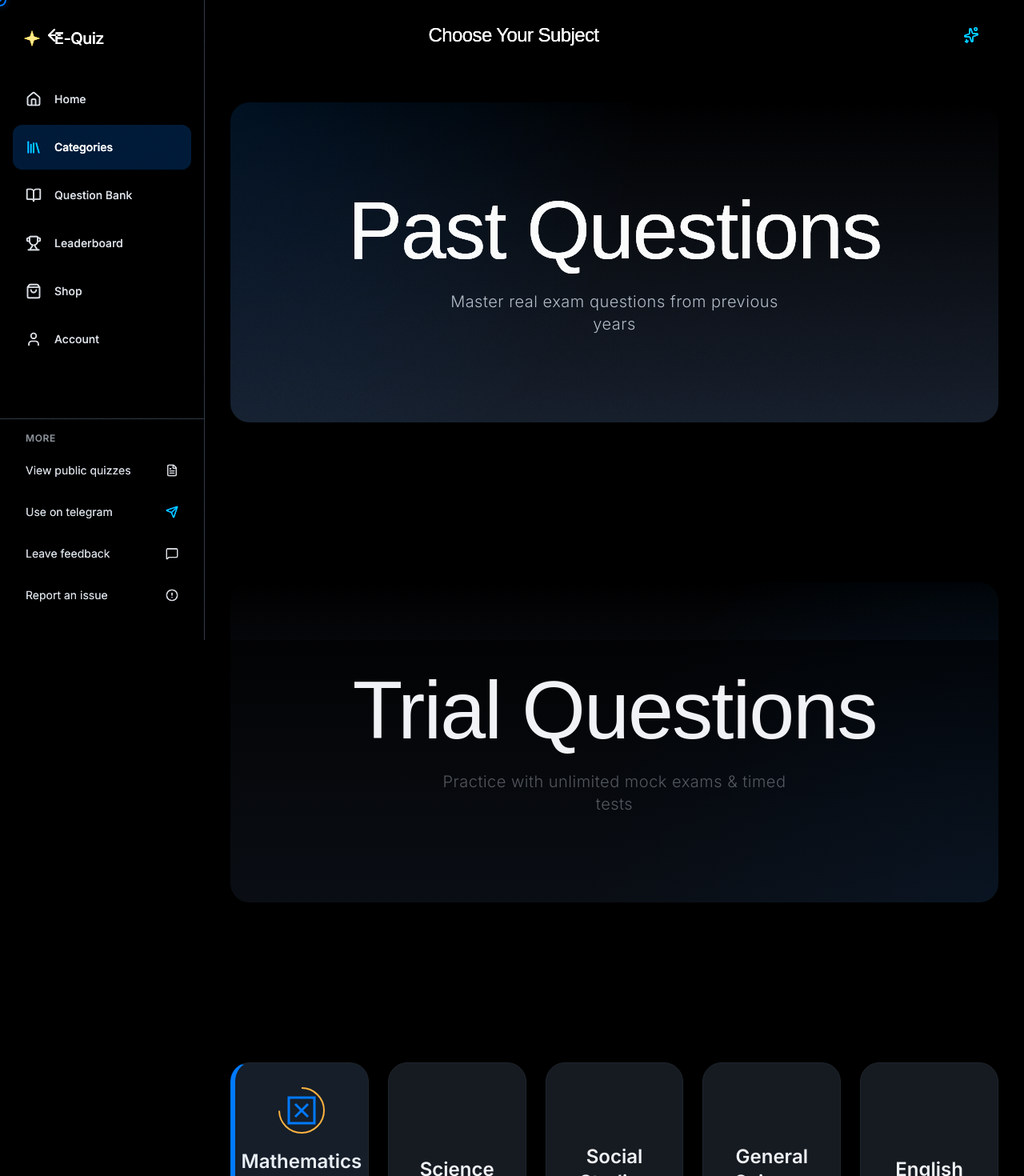
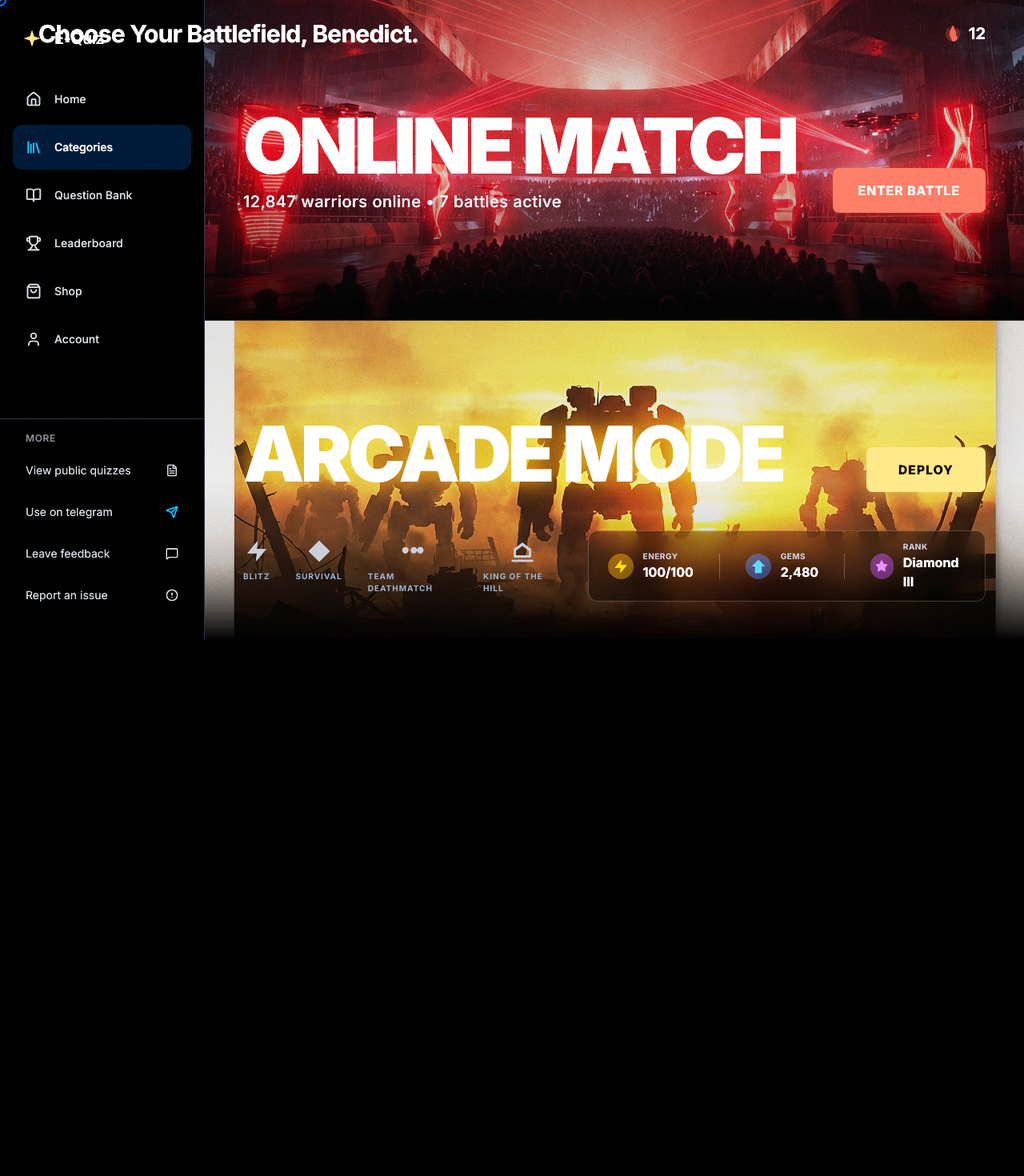
Before and after one commit to sh-quiz/sh-out, a Next.js app: page /categories in a window 1280 px wide. Shown: the top 1470 px of the page at 80% size. After the commit the page ends 800 px from the top, so only its background shows below. Built offline with nearby package versions, Linux system fonts and the light colour scheme.

Commit message:
feat: Add categories and shop pages, a journey path component, and game mode background assets.

```diff
--- a/app/categories/page.tsx
+++ b/app/categories/page.tsx
@@ -1,14 +1,12 @@
 "use client";
 
-import { useEffect, useRef } from "react";
+import { useEffect } from "react";
 import Lenis from "lenis";
 import { ArrowLeft, Sparkles } from "lucide-react";
 import Link from "next/link";
 import { motion } from "framer-motion";
 
 import GrainOverlay from "@/components/ui/GrainOverlay";
-import MajorCategoryCard from "./components/MajorCategoryCard";
-import SubjectCard from "./components/SubjectCard";
 import CustomCursor from "./components/CustomCursor";
 
 export default function CategoriesPage() {
@@ -34,85 +32,157 @@ export default function CategoriesPage() {
     }, []);
 
     return (
-        <main className="min-h-screen bg-[#000000] text-[#F0F2F5] selection:bg-[#007AFF] selection:text-white overflow-x-hidden">
+        <main className="min-h-screen bg-[#000000] text-[#F0F2F5] selection:bg-[#007AFF] selection:text-white overflow-x-hidden font-sans">
             <GrainOverlay />
             <CustomCursor />
 
-            {/* FIXED HEADER */}
-            <header className="fixed top-0 left-0 right-0 z-50 flex items-center justify-between px-6 py-6 md:px-12 mix-blend-difference">
-                <Link href="/" className="p-2 hover:opacity-70 transition-opacity">
-                    <ArrowLeft className="w-6 h-6 text-[#F0F2F5]" />
-                </Link>
-
-                <h1 className="text-xl md:text-2xl font-medium tracking-tight" style={{ fontFamily: 'PP Mori, sans-serif' }}>
-                    Choose Your Subject
+            {/* HEADER */}
+            <header className="fixed top-0 left-0 right-0 z-50 flex items-center justify-between px-6 py-6 md:px-12">
+                <h1 className="text-2xl md:text-3xl font-bold tracking-tight text-white">
+                    Choose Your Battlefield, Benedict.
                 </h1>
 
-                <div className="p-2">
-                    <motion.div
-                        animate={{ rotate: 360 }}
-                        transition={{ duration: 12, repeat: Infinity, ease: "linear" }}
-                    >
-                        <Sparkles className="w-5 h-5 text-[#007AFF]" />
-                    </motion.div>
+                <div className="flex items-center gap-2">
+                    <div className="text-[#FF4433] animate-pulse">
+                        <svg viewBox="0 0 24 24" fill="currentColor" className="w-6 h-6">
+                            <path d="M12 2C10 2 8 4 8 6C8 8 10 10 12 10C14 10 16 8 16 6C16 4 14 2 12 2ZM12 22C7 22 3 17 3 12C3 7 7 3 12 3C17 3 21 7 21 12C21 17 17 22 12 22Z" opacity="0.2" />
+                            <path d="M12 22C14.5 22 17 20 18 18C18 16 16 14 14 14C12 14 10 16 10 18C10 20 12.5 22 12 22Z" />
+                            <path d="M12 14C11 14 10 13 10 12C10 11 11 10 12 10C13 10 14 11 14 12C14 13 13 14 12 14Z" />
+                            <path d="M12 2C12 2 8 7 8 12C8 16 10 19 12 19C14 19 16 16 16 12C16 7 12 2 12 2Z" />
+                        </svg>
+                    </div>
+                    <span className="text-xl font-bold text-white">12</span>
                 </div>
             </header>
 
-            <div className="container mx-auto px-4 md:px-8 pt-32 pb-32">
+            <div className="flex flex-col h-screen">
+                {/* ONLINE MATCH SECTION */}
+                <section className="relative flex-1 group overflow-hidden border-b border-white/10">
+                    {/* Background Image */}
+                    <div className="absolute inset-0 z-0">
+                        <img
+                            src="/assets/online_match_bg.png"
+                            alt="Online Match Background"
+                            className="w-full h-full object-cover opacity-60 group-hover:scale-105 transition-transform duration-700"
+                        />
+                        <div className="absolute inset-0 bg-gradient-to-t from-black via-transparent to-black/40" />
+                        <div className="absolute inset-0 bg-red-900/10 mix-blend-overlay" />
+                    </div>
 
-                {/* MAJOR CATEGORIES */}
-                <div className="flex flex-col gap-[120px] md:gap-[200px] mb-[200px]">
-                    <MajorCategoryCard
-                        title="Past Questions"
-                        subtitle="Master real exam questions from previous years"
-                        gradient="linear-gradient(180deg, #000000 0%, #0A0E14 100%)"
-                        lightRayPosition="top-left"
-                    />
+                    {/* Content */}
+                    <div className="relative z-10 h-full flex flex-col justify-center px-6 md:px-12">
+                        <div className="flex items-end justify-between w-full max-w-7xl mx-auto">
+                            <div>
+                                <h2 className="text-6xl md:text-8xl font-black tracking-tighter text-white mb-2 uppercase drop-shadow-[0_0_15px_rgba(255,0,0,0.5)]">
+                                    Online <span className="text-white">Match</span>
+                                </h2>
+                                <p className="text-gray-300 text-lg md:text-xl font-medium tracking-wide drop-shadow-md">
+                                    12,847 warriors online • 7 battles active
+                                </p>
+                            </div>
 
-                    <MajorCategoryCard
-                        title="Trial Questions"
-                        subtitle="Practice with unlimited mock exams & timed tests"
-                        gradient="linear-gradient(180deg, #000000 0%, #0A0E14 100%)"
-                        lightRayPosition="bottom-right"
-                    />
-                </div>
+                            <motion.button
+                                whileHover={{ scale: 1.05 }}
+                                whileTap={{ scale: 0.95 }}
+                                className="px-8 py-4 bg-[#FF3B30] hover:bg-[#ff554d] text-white font-bold tracking-wider uppercase rounded-lg shadow-[0_0_30px_rgba(255,59,48,0.4)] transition-all duration-300"
+                            >
+                                Enter Battle
+                            </motion.button>
+                        </div>
+                    </div>
 
-                {/* SUBCATEGORIES GRID */}
-                <div className="grid grid-cols-2 md:grid-cols-3 lg:grid-cols-5 gap-4 md:gap-6">
-                    <SubjectCard
-                        subject="Mathematics"
-                        count="2,847 questions"
-                        iconType="math"
-                        index={0}
-                        isActive={true} // Demo active state
-                        progress={75}
-                    />
-                    <SubjectCard
-                        subject="Science"
-                        count="1,932 questions"
-                        iconType="science"
-                        index={1}
-                    />
-                    <SubjectCard
-                        subject="Social Studies"
-                        count="1,420 questions"
-                        iconType="social"
-                        index={2}
-                    />
-                    <SubjectCard
-                        subject="General Science"
-                        count="980 questions"
-                        iconType="general"
-                        index={3}
-                    />
-                    <SubjectCard
-                        subject="English"
-                        count="3,105 questions"
-                        iconType="english"
-                        index={4}
-                    />
-                </div>
+                    {/* Laser Beams */}
+                    <div className="absolute inset-0 pointer-events-none">
+                        <div className="absolute top-0 left-1/4 w-0.5 h-full bg-red-500/40 blur-sm transform -skew-x-12" />
+                        <div className="absolute top-0 right-1/4 w-0.5 h-full bg-red-500/40 blur-sm transform skew-x-12" />
+                    </div>
+                </section>
 
+                {/* ARCADE MODE SECTION */}
+                <section className="relative flex-1 group overflow-hidden">
+                    {/* Background Image */}
+                    <div className="absolute inset-0 z-0">
+                        <img
+                            src="/assets/arcade_mode_bg.png"
+                            alt="Arcade Mode Background"
+                            className="w-full h-full object-cover opacity-80 group-hover:scale-105 transition-transform duration-700"
+                        />
+                        <div className="absolute inset-0 bg-gradient-to-t from-black via-transparent to-black/20" />
+                        <div className="absolute inset-0 bg-yellow-900/10 mix-blend-overlay" />
+                    </div>
+
+                    {/* Content */}
+                    <div className="relative z-10 h-full flex flex-col justify-end pb-12 px-6 md:px-12">
+                        <div className="w-full max-w-7xl mx-auto">
+
+                            <div className="flex items-end justify-between mb-12">
+                                <h2 className="text-6xl md:text-8xl font-black tracking-tighter text-white uppercase drop-shadow-[0_0_15px_rgba(255,165,0,0.5)]">
+                                    Arcade Mode
+                                </h2>
+
+                                <motion.button
+                                    whileHover={{ scale: 1.05 }}
+                                    whileTap={{ scale: 0.95 }}
+                                    className="px-10 py-4 bg-[#FFB340] hover:bg-[#ffc163] text-black font-black tracking-wider uppercase rounded-lg shadow-[0_0_30px_rgba(255,179,64,0.4)] transition-all duration-300"
+                                >
+                                    Deploy
+                                </motion.button>
+                            </div>
+
+                            {/* Bottom Bar */}
+                            <div className="flex flex-col md:flex-row items-center justify-between gap-8">
+                                {/* Mode Icons */}
+                                <div className="flex gap-8">
+                                    {['Blitz', 'Survival', 'Team Deathmatch', 'King of the Hill'].map((mode, i) => (
+                                        <div key={mode} className="flex flex-col items-center gap-2 group/icon cursor-pointer">
+                                            <div className="w-8 h-8 text-gray-500 group-hover/icon:text-white transition-colors">
+                                                {/* Placeholder Icons */}
+                                                {i === 0 && <svg viewBox="0 0 24 24" fill="currentColor"><path d="M13 2L3 14H12L11 22L21 10H12L13 2Z" /></svg>}
+                                                {i === 1 && <svg viewBox="0 0 24 24" fill="currentColor"><path d="M12 2L22 12L12 22L2 12L12 2Z" /></svg>}
+                                                {i === 2 && <svg viewBox="0 0 24 24" fill="currentColor"><path d="M16 11C16 12.6569 14.6569 14 13 14C11.3431 14 10 12.6569 10 11C10 9.34315 11.3431 8 13 8C14.6569 8 16 9.34315 16 11ZM8 11C8 12.6569 6.65685 14 5 14C3.34315 14 2 12.6569 2 11C2 9.34315 3.34315 8 5 8C6.65685 8 8 9.34315 8 11ZM22 11C22 12.6569 20.6569 14 19 14C17.3431 14 16 12.6569 16 11C16 9.34315 17.3431 8 19 8C20.6569 8 22 9.34315 22 11Z" /></svg>}
+                                                {i === 3 && <svg viewBox="0 0 24 24" fill="currentColor"><path d="M2 20H22V22H2V20ZM4 18V10L12 4L20 10V18H4ZM6 16H18V11.5L12 7L6 11.5V16Z" /></svg>}
+                                            </div>
+                                            <span className="text-[10px] uppercase font-bold tracking-widest text-gray-600 group-hover/icon:text-gray-300 transition-colors">{mode}</span>
+                                        </div>
+                                    ))}
+                                </div>
+
+                                {/* Stats Bar */}
+                                <div className="flex items-center bg-black/40 backdrop-blur-md rounded-xl border border-white/10 px-6 py-3 gap-8">
+                                    <div className="flex items-center gap-3">
+                                        <div className="w-8 h-8 rounded-full bg-yellow-500/20 flex items-center justify-center text-yellow-500">
+                                            <svg viewBox="0 0 24 24" fill="currentColor" className="w-5 h-5"><path d="M13 2L3 14H12L11 22L21 10H12L13 2Z" /></svg>
+                                        </div>
+                                        <div>
+                                            <div className="text-[10px] uppercase text-gray-500 font-bold tracking-wider">Energy</div>
+                                            <div className="text-white font-bold">100/100</div>
+                                        </div>
+                                    </div>
+                                    <div className="w-px h-8 bg-white/10" />
+                                    <div className="flex items-center gap-3">
+                                        <div className="w-8 h-8 rounded-full bg-blue-500/20 flex items-center justify-center text-blue-500">
+                                            <svg viewBox="0 0 24 24" fill="currentColor" className="w-5 h-5"><path d="M12 2L2 12H7V22H17V12H22L12 2Z" /></svg>
+                                        </div>
+                                        <div>
+                                            <div className="text-[10px] uppercase text-gray-500 font-bold tracking-wider">Gems</div>
+                                            <div className="text-white font-bold">2,480</div>
+                                        </div>
+                                    </div>
+                                    <div className="w-px h-8 bg-white/10" />
+                                    <div className="flex items-center gap-3">
+                                        <div className="w-8 h-8 rounded-full bg-purple-500/20 flex items-center justify-center text-purple-500">
+                                            <svg viewBox="0 0 24 24" fill="currentColor" className="w-5 h-5"><path d="M12 2L15 8L21 9L17 14L18 20L12 17L6 20L7 14L3 9L9 8L12 2Z" /></svg>
+                                        </div>
+                                        <div>
+                                            <div className="text-[10px] uppercase text-gray-500 font-bold tracking-wider">Rank</div>
+                                            <div className="text-white font-bold">Diamond III</div>
+                                        </div>
+                                    </div>
+                                </div>
+                            </div>
+                        </div>
+                    </div>
+                </section>
             </div>
         </main>
     );
--- a/app/shop/page.tsx
+++ b/app/shop/page.tsx
@@ -134,13 +134,10 @@ export default function ShopPage() {
                         />
                     </div>
                 </div>
-                    </button>
-
-                    <div className="text-xs font-medium text-gray-600">
-                        Powered by <span className="font-bold text-gray-400">Paystack</span>
-                    </div>
+                <div className="mt-12 text-center text-xs font-medium text-gray-600">
+                    Powered by <span className="font-bold text-gray-400">Paystack</span>
                 </div>
-            </div>
+            </main>
         </div>
     );
 }
--- a/components/Journey/JourneyPath.tsx
+++ b/components/Journey/JourneyPath.tsx
@@ -106,7 +106,7 @@ export default function JourneyPath() {
         <div ref={containerRef} className="relative w-full min-h-screen pb-40">
             {/* Background Grid/Stars Effect */}
             <div className="fixed inset-0 z-0 pointer-events-none">
-                <div className="absolute inset-0 bg-[radial-gradient(circle_at_center,_#111_0%,_#000_100%)]" />
+                {/* <div className="absolute inset-0 bg-[radial-gradient(circle_at_center,_#111_0%,_#000_100%)]" /> */}
                 <div className="absolute inset-0 bg-[url('/grid.svg')] opacity-10" />
                 {/* Tiny stars */}
                 {Array.from({ length: 50 }).map((_, i) => (
```
Also changed, not shown: public/assets/arcade_mode_bg.png (added), public/assets/online_match_bg.png (added).
